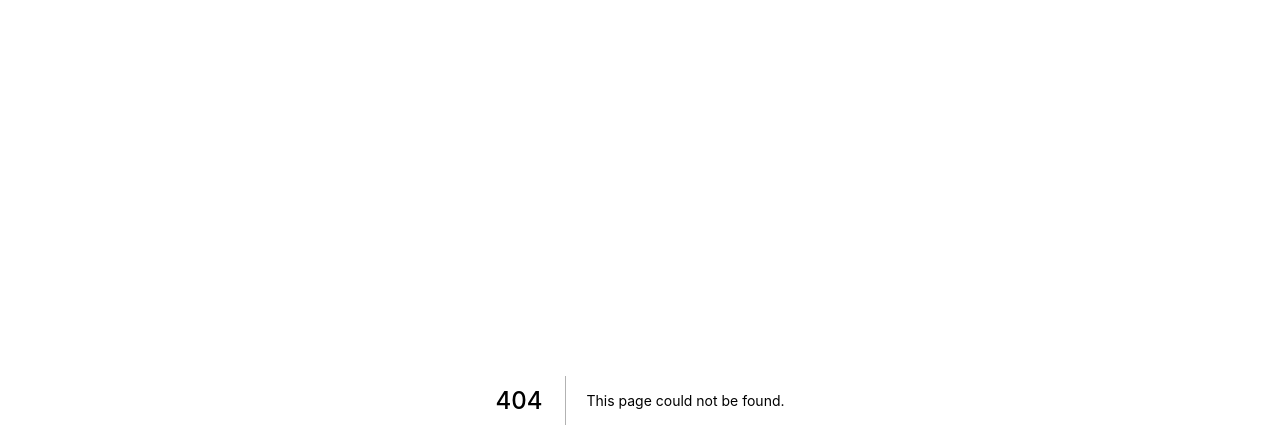
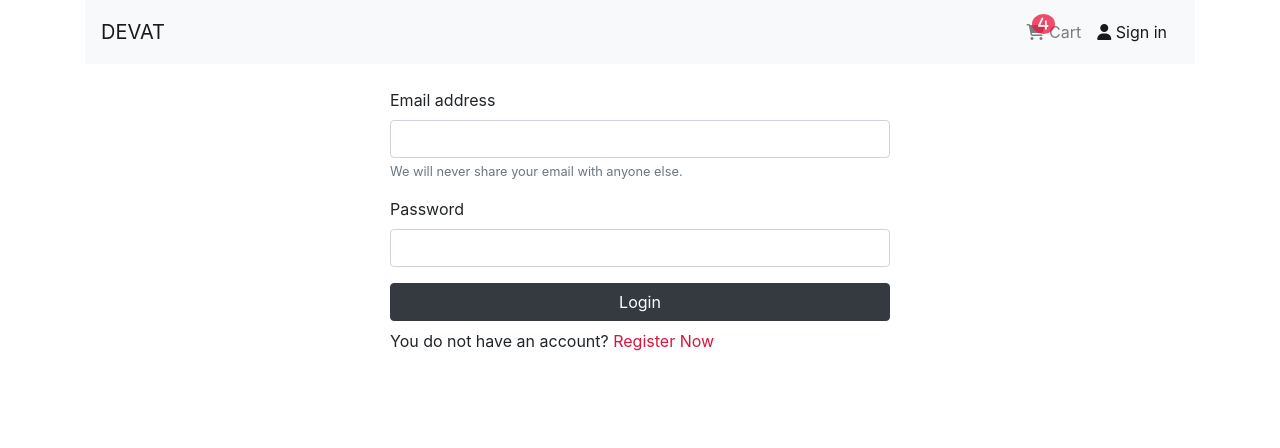
Before and after one commit to AnwarHossainSR/next-js-ecommerce, a Next.js app: page /signin in a window 1280 px wide. Before the commit this address had no page. Shown: the top 448 px of the page. Built offline with nearby package versions, Linux system fonts and the light colour scheme.

Commit message:
setup projec with folder structure

```diff
--- /dev/null
+++ b/components/Layout.js
@@ -0,0 +1,13 @@
+import React from "react";
+import NavBar from "./NavBar";
+
+function Layout({ children }) {
+  return (
+    <div className="container">
+      <NavBar />
+      {children}
+    </div>
+  );
+}
+
+export default Layout;
--- /dev/null
+++ b/components/NavBar.js
@@ -0,0 +1,74 @@
+import Link from "next/link";
+import { useRouter } from "next/router";
+import React from "react";
+
+const NavBar = () => {
+  const router = useRouter();
+  const isActive = (r) => {
+    if (r === router.pathname) {
+      return " active";
+    } else {
+      return "";
+    }
+  };
+  return (
+    <nav className="navbar navbar-expand-lg navbar-light bg-light">
+      <Link href="/">
+        <a className="navbar-brand">DEVAT</a>
+      </Link>
+      <button
+        className="navbar-toggler"
+        type="button"
+        data-toggle="collapse"
+        data-target="#navbarNavDropdown"
+        aria-controls="navbarNavDropdown"
+        aria-expanded="false"
+        aria-label="Toggle navigation"
+      >
+        <span className="navbar-toggler-icon"></span>
+      </button>
+      <div
+        className="collapse navbar-collapse justify-content-end"
+        id="navbarNavDropdown"
+      >
+        <ul className="navbar-nav p-1">
+          <li className="nav-item">
+            <Link href="/cart">
+              <a className={"nav-link" + isActive("/cart")}>
+                <i
+                  className="fas fa-shopping-cart position-relative"
+                  aria-hidden="true"
+                >
+                  <span
+                    className="position-absolute"
+                    style={{
+                      padding: "3px 6px",
+                      background: "#ed143dc2",
+                      borderRadius: "50%",
+                      top: "-10px",
+                      right: "-10px",
+                      color: "white",
+                      fontSize: "14px",
+                    }}
+                  >
+                    4
+                  </span>
+                </i>{" "}
+                Cart
+              </a>
+            </Link>
+          </li>
+          <li className="nav-item">
+            <Link href="/signin">
+              <a className={"nav-link" + isActive("/signin")}>
+                <i className="fas fa-user" aria-hidden="true"></i> Sign in
+              </a>
+            </Link>
+          </li>
+        </ul>
+      </div>
+    </nav>
+  );
+};
+
+export default NavBar;
--- a/package.json
+++ b/package.json
@@ -10,6 +10,7 @@
   },
   "dependencies": {
     "bcrypt": "^5.0.1",
+    "js-cookie": "^3.0.1",
     "jsonwebtoken": "^8.5.1",
     "mongoose": "^6.2.5",
     "next": "12.1.0",
--- a/pages/_app.js
+++ b/pages/_app.js
@@ -1,7 +1,12 @@
-import '../styles/globals.css'
+import Layout from "../components/Layout";
+import "../styles/globals.css";
 
 function MyApp({ Component, pageProps }) {
-  return <Component {...pageProps} />
+  return (
+    <Layout>
+      <Component {...pageProps} />
+    </Layout>
+  );
 }
 
-export default MyApp
+export default MyApp;
--- /dev/null
+++ b/pages/_document.js
@@ -0,0 +1,33 @@
+/* eslint-disable @next/next/no-sync-scripts */
+import Document, { Head, Html, Main, NextScript } from "next/document";
+
+class MyDocument extends Document {
+  render() {
+    return (
+      <Html lang="en">
+        <Head>
+          <meta
+            name="description"
+            content="Dev AT E-commerce website with Next.js"
+          />
+          <link
+            rel="stylesheet"
+            href="https://cdn.jsdelivr.net/npm/bootstrap@4.5.3/dist/css/bootstrap.min.css"
+          />
+          <script src="https://code.jquery.com/jquery-3.5.1.slim.min.js"></script>
+          <script src="https://cdn.jsdelivr.net/npm/bootstrap@4.5.3/dist/js/bootstrap.bundle.min.js"></script>
+          <script src="https://kit.fontawesome.com/a076d05399.js"></script>
+          {/* <script
+            src={`https://www.paypal.com/sdk/js?client-id=${process.env.PAYPAL_CLIENT_ID}`}
+          ></script> */}
+        </Head>
+        <body>
+          <Main />
+          <NextScript />
+        </body>
+      </Html>
+    );
+  }
+}
+
+export default MyDocument;
--- /dev/null
+++ b/pages/signin.js
@@ -0,0 +1,80 @@
+import Head from "next/head";
+import Link from "next/link";
+import { useState } from "react";
+
+const Signin = () => {
+  const initialState = { email: "", password: "" };
+  const [userData, setUserData] = useState(initialState);
+  const { email, password } = userData;
+  const handleChangeInput = (e) => {
+    const { name, value } = e.target;
+    setUserData({ ...userData, [name]: value });
+  };
+
+  const handleSubmit = async (e) => {
+    e.preventDefault();
+
+    const res = await postData("auth/login", userData);
+
+    Cookie.set("refreshtoken", res.refresh_token, {
+      path: "api/auth/accessToken",
+      expires: 7,
+    });
+
+    localStorage.setItem("firstLogin", true);
+  };
+
+  return (
+    <div>
+      <Head>
+        <title>Sign in Page</title>
+      </Head>
+
+      <form
+        className="mx-auto my-4"
+        style={{ maxWidth: "500px" }}
+        onSubmit={handleSubmit}
+      >
+        <div className="form-group">
+          <label htmlFor="exampleInputEmail1">Email address</label>
+          <input
+            type="email"
+            className="form-control"
+            id="exampleInputEmail1"
+            aria-describedby="emailHelp"
+            name="email"
+            value={email}
+            onChange={handleChangeInput}
+          />
+          <small id="emailHelp" className="form-text text-muted">
+            We will never share your email with anyone else.
+          </small>
+        </div>
+        <div className="form-group">
+          <label htmlFor="exampleInputPassword1">Password</label>
+          <input
+            type="password"
+            className="form-control"
+            id="exampleInputPassword1"
+            name="password"
+            value={password}
+            onChange={handleChangeInput}
+          />
+        </div>
+
+        <button type="submit" className="btn btn-dark w-100">
+          Login
+        </button>
+
+        <p className="my-2">
+          You do not have an account?{" "}
+          <Link href="/register">
+            <a style={{ color: "crimson" }}>Register Now</a>
+          </Link>
+        </p>
+      </form>
+    </div>
+  );
+};
+
+export default Signin;
```
Also changed, not shown: components/product/ProductItem.js (added, +7 -0 lines), pages/cart.js (added, +7 -0 lines), pages/index.js (+5 -67 lines), pages/register.js (added, +7 -0 lines), styles/Home.module.css (deleted, +0 -116 lines), pages/product/[id].js (added), 1 other file (tests, documents, lock files or other folders).
